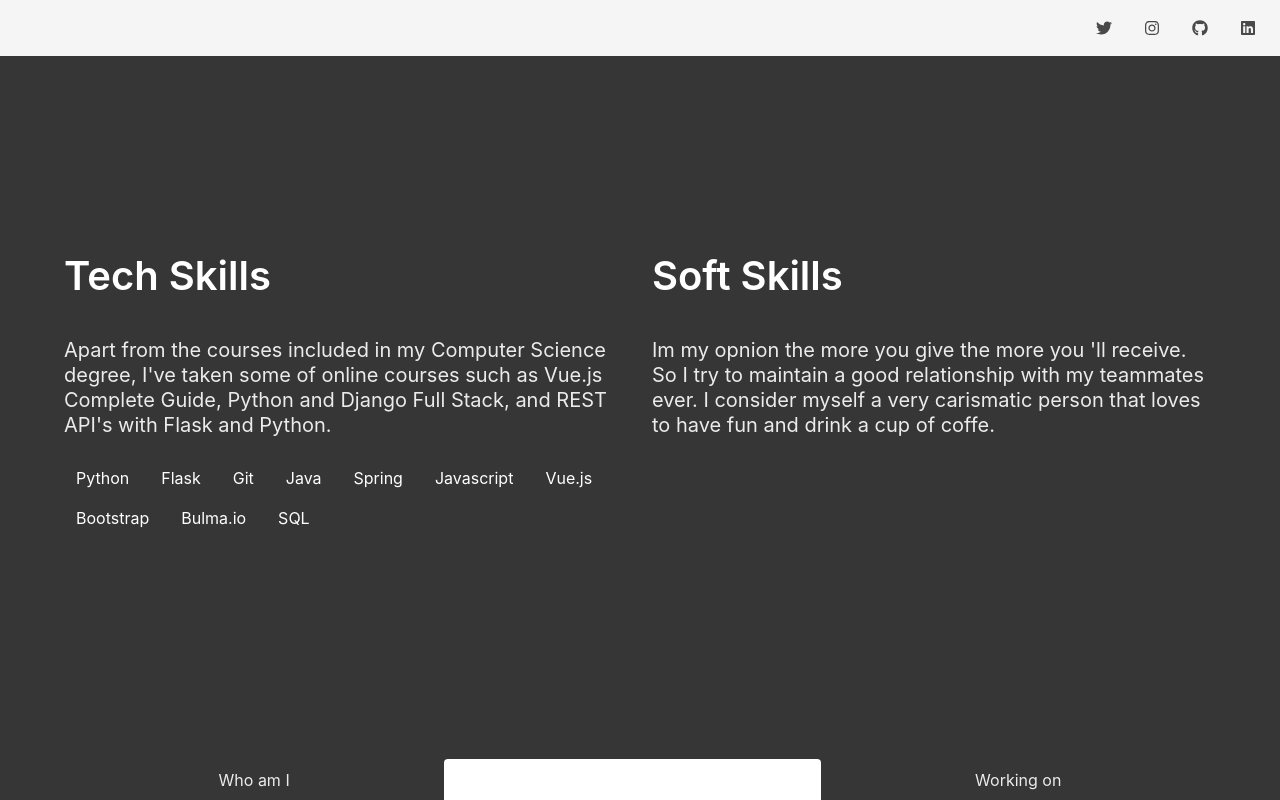
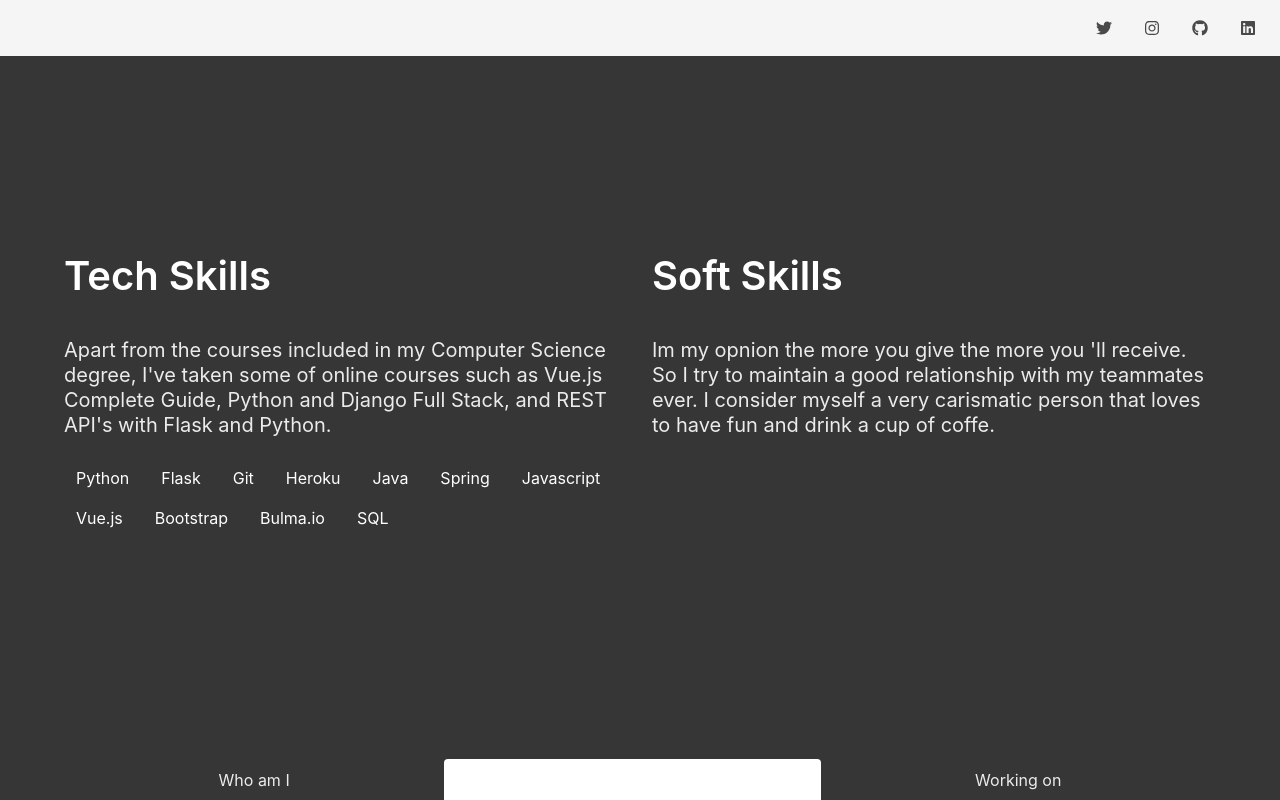
Before and after one commit to vinicius1209/viniciusmachado, a Flask app: page / in a window 1280 px wide, after a click on "My Skills". Run offline with Flask 2, Linux system fonts and the light colour scheme.

Commit message:
Inserido novas skills

```diff
--- a/app/templates/index.html
+++ b/app/templates/index.html
@@ -42,6 +42,7 @@
                   <span class="tag is-dark is-light">Python</span>
                   <span class="tag is-dark is-light">Flask</span>
                   <span class="tag is-dark is-light">Git</span>
+                  <span class="tag is-dark is-light">Heroku</span>
                   <span class="tag is-dark is-light">Java</span>
                   <span class="tag is-dark is-light">Spring</span>
                   <span class="tag is-dark is-light">Javascript</span>
```
